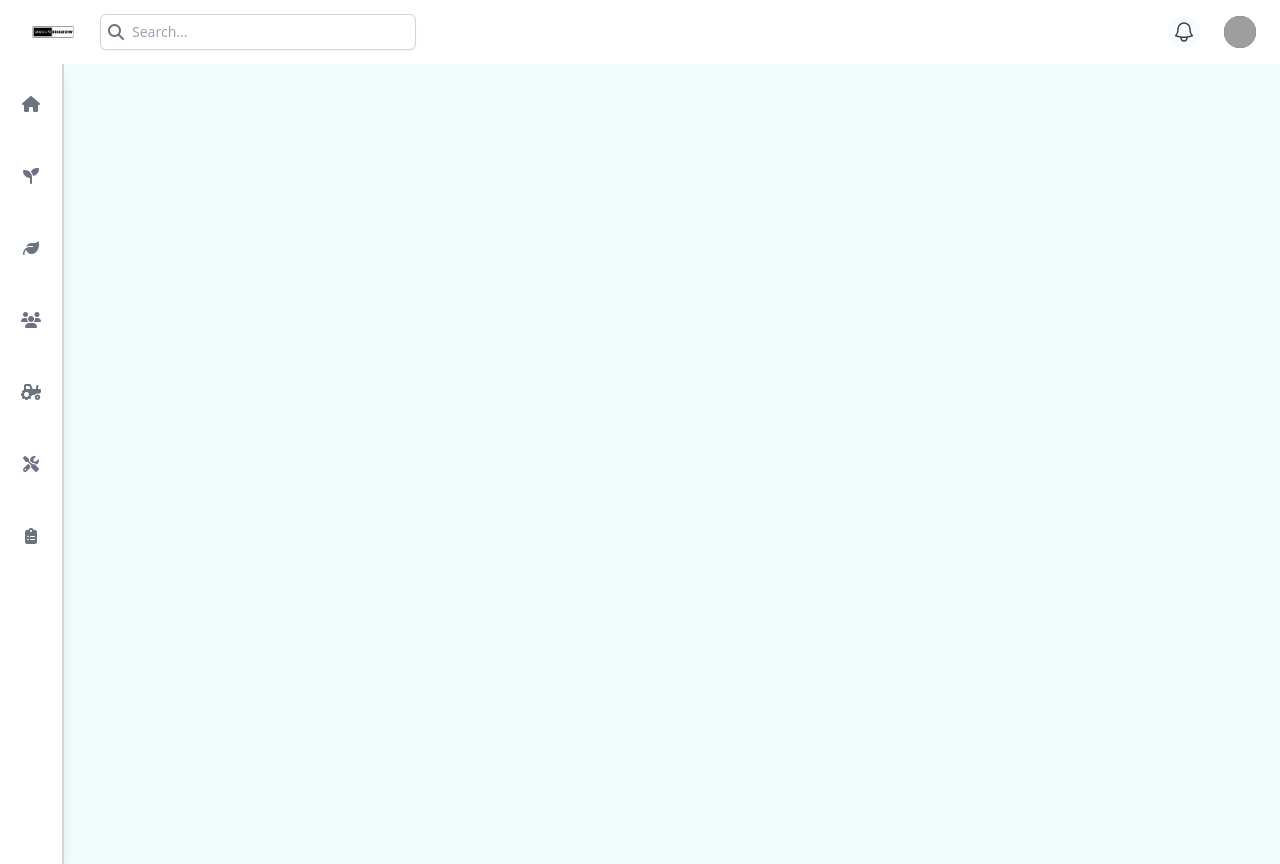
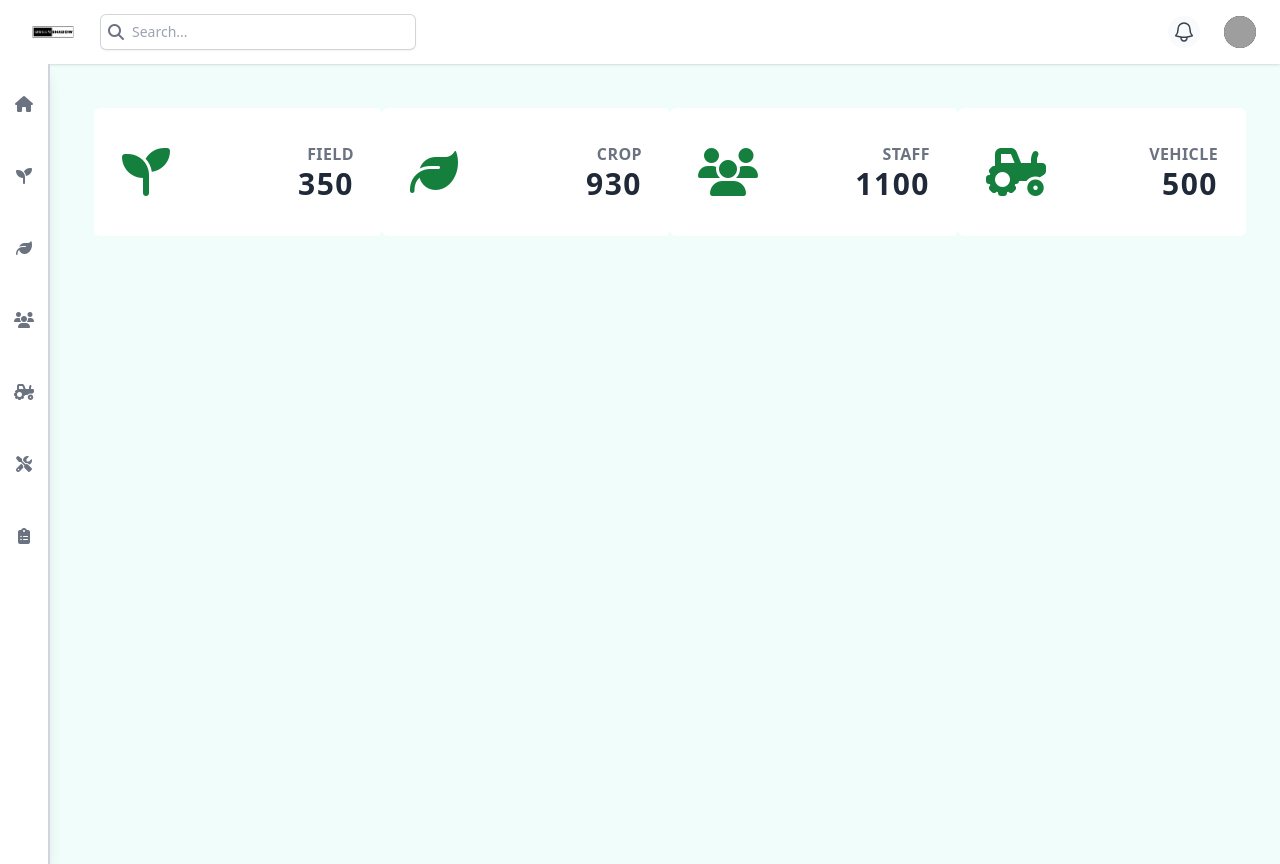
Before and after one commit to chamika-damith/Proposed-Crop-monitoring-system, a plain HTML site: page index.html in a window 1280 px wide. Drawn offline with nearby package versions, Linux system fonts and the light colour scheme; grey boxes are pictures that could not be loaded.

Commit message:
create dashboard

```diff
--- a/index.html
+++ b/index.html
@@ -14,8 +14,8 @@
 
 <body class="bg-teal-50">
     <div class="min-h-full">
-        <nav class="bg-white">
-            <div class="mx-auto max-w-7xl sm:px-6 ">
+        <nav class="bg-white shadow">
+            <div class="container mx-auto max-w-7xl sm:px-6 ">
                 <div class="flex h-16 items-center justify-between">
                     <div class="flex items-center">
                         <div class="flex-shrink-0">
@@ -55,7 +55,7 @@
                                 </div>
                                 <div class="absolute right-0 z-10 mt-2 w-48 origin-top-right rounded-md bg-white py-1 shadow-lg ring-1 ring-black ring-opacity-5 focus:outline-none hidden"
                                     role="menu" aria-orientation="vertical" aria-labelledby="user-menu-button"
-                                    tabindex="-1" id="user-menu-button">
+                                    tabindex="-1" id="user-menu">
                                     <!-- Active: "bg-gray-100", Not Active: "" -->
                                     <a href="#" class="block px-4 py-2 text-sm text-gray-700" role="menuitem"
                                         tabindex="-1" id="user-menu-item-0">Your Profile</a>
@@ -90,7 +90,9 @@
                                 <i class="fa-solid fa-house"></i>
                             </div>
                         </a>
-                        <div class="block rounded-md px-3 py-2 text-base font-medium text-gray-600 hover:bg-gray-700 hover:text-white">Dashboard</div>
+                        <div
+                            class="block rounded-md px-3 py-2 text-base font-medium text-gray-600 hover:bg-gray-700 hover:text-white">
+                            Dashboard</div>
                     </div>
 
                     <div class="group flex items-center ">
@@ -99,7 +101,9 @@
                                 <i class="fas fa-seedling"></i>
                             </div>
                         </a>
-                        <div class="block rounded-md px-3 py-2 text-base font-medium text-gray-600 hover:bg-gray-700 hover:text-white">Field</div>
+                        <div
+                            class="block rounded-md px-3 py-2 text-base font-medium text-gray-600 hover:bg-gray-700 hover:text-white">
+                            Field</div>
                     </div>
 
                     <div class="group flex items-center ">
@@ -108,7 +112,9 @@
                                 <i class="fas fa-leaf"></i>
                             </div>
                         </a>
-                        <div class="block rounded-md px-3 py-2 text-base font-medium text-gray-600 hover:bg-gray-700 hover:text-white">Crop</div>
+                        <div
+                            class="block rounded-md px-3 py-2 text-base font-medium text-gray-600 hover:bg-gray-700 hover:text-white">
+                            Crop</div>
                     </div>
 
                     <div class="group flex items-center ">
@@ -117,7 +123,9 @@
                                 <i class="fas fa-users"></i>
                             </div>
                         </a>
-                        <div class="block rounded-md px-3 py-2 text-base font-medium text-gray-600 hover:bg-gray-700 hover:text-white">Staff</div>
+                        <div
+                            class="block rounded-md px-3 py-2 text-base font-medium text-gray-600 hover:bg-gray-700 hover:text-white">
+                            Staff</div>
                     </div>
 
                     <div class="group flex items-center ">
@@ -126,7 +134,9 @@
                                 <i class="fas fa-tractor"></i>
                             </div>
                         </a>
-                        <div class="block rounded-md px-3 py-2 text-base font-medium text-gray-600 hover:bg-gray-700 hover:text-white">Vehicle</div>
+                        <div
+                            class="block rounded-md px-3 py-2 text-base font-medium text-gray-600 hover:bg-gray-700 hover:text-white">
+                            Vehicle</div>
                     </div>
 
                     <div class="group flex items-center ">
@@ -135,7 +145,9 @@
                                 <i class="fas fa-tools"></i>
                             </div>
                         </a>
-                        <div class="block rounded-md px-3 py-2 text-base font-medium text-gray-600 hover:bg-gray-700 hover:text-white">Equipment</div>
+                        <div
+                            class="block rounded-md px-3 py-2 text-base font-medium text-gray-600 hover:bg-gray-700 hover:text-white">
+                            Equipment</div>
                     </div>
 
                     <div class="group flex items-center ">
@@ -144,7 +156,9 @@
                                 <i class="fas fa-clipboard-list"></i>
                             </div>
                         </a>
-                        <div class="block rounded-md px-3 py-2 text-base font-medium text-gray-600 hover:bg-gray-700 hover:text-white">Log</div>
+                        <div
+                            class="block rounded-md px-3 py-2 text-base font-medium text-gray-600 hover:bg-gray-700 hover:text-white">
+                            Log</div>
                     </div>
 
 
@@ -271,7 +285,55 @@
                     </span>
                 </div>
             </div>
+            <main class="flex-1 p-6 ml-5 mr-5 mt-5 h-fit">
+                <div class="flex flex-row justify-between">
+                    <div class="w-72 h-32 bg-white rounded-md flex flex-row justify-between items-center p-7 cursor-pointer transform transition duration-300 hover:scale-105 hover:shadow-lg hover:bg-gray-100 group">
+                        <div>
+                            <i class="fas fa-seedling text-5xl text-green-700 transform transition duration-300 group-hover:rotate-45"></i>
+                        </div>
+                        <div class="flex flex-col items-end">
+                            <span class="font-bold tracking-wide text-md text-gray-500">FIELD</span>
+                            <span class="font-extrabold tracking-wider text-3xl text-gray-800">350</span>
+                        </div>
+                    </div>
+
+
+                    <div
+                        class="w-72 h-32 bg-white rounded-md flex flex-row justify-between items-center p-7 cursor-pointer transform transition duration-300 hover:scale-105 hover:shadow-lg hover:bg-gray-100 group">
+                        <div>
+                            <i class="fas fa-leaf text-5xl text-green-700 transform transition duration-300 group-hover:rotate-45"></i>
+                        </div>
+                        <div class="flex flex-col items-end">
+                            <span class="font-bold tracking-wide text-md text-gray-500">CROP</span>
+                            <span class="font-extrabold tracking-wider text-3xl text-gray-800">930</span>
+                        </div>
+                    </div>
+                    <div
+                        class="w-72 h-32 bg-white rounded-md flex flex-row justify-between items-center p-7 cursor-pointer transform transition duration-300 hover:scale-105 hover:shadow-lg hover:bg-gray-100 group">
+                        <div>
+                            <i class="fas fa-users text-5xl text-green-700 transform transition duration-300 group-hover:rotate-45"></i>
+                        </div>
+                        <div class="flex flex-col items-end">
+                            <span class="font-bold tracking-wide text-md text-gray-500">STAFF</span>
+                            <span class="font-extrabold tracking-wider text-3xl text-gray-800">1100</span>
+                        </div>
+                    </div>
+
+                    <div
+                        class="w-72 h-32 bg-white rounded-md flex flex-row justify-between items-center p-7 cursor-pointer transform transition duration-300 hover:scale-105 hover:shadow-lg hover:bg-gray-100 group">
+                        <div>
+                            <i class="fas fa-tractor text-5xl text-green-700 transform transition duration-300 group-hover:rotate-45"></i>
+                        </div>
+                        <div class="flex flex-col items-end">
+                            <span class="font-bold tracking-wide text-md text-gray-500">VEHICLE</span>
+                            <span class="font-extrabold tracking-wider text-3xl text-gray-800">500</span>
+                        </div>
+                    </div>
+                </div>
+            </main>
         </div>
+
+
     </div>
 
     <script src="/script/script.js"></script>
--- a/script/script.js
+++ b/script/script.js
@@ -5,7 +5,7 @@ function toggleMobileMenu() {
 }
 
 // Toggle Profile Menu
-function toggleProfileMenu(){
-    const profileMenu = document.getElementById("user-menu-button");
+function toggleProfileMenu() {
+    const profileMenu = document.getElementById("user-menu");
     profileMenu.classList.toggle("hidden");
 }
```
Also changed, not shown: assests/styles/style.css (line endings or trailing spaces).
